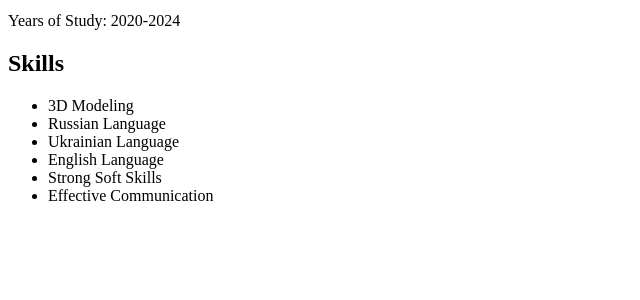
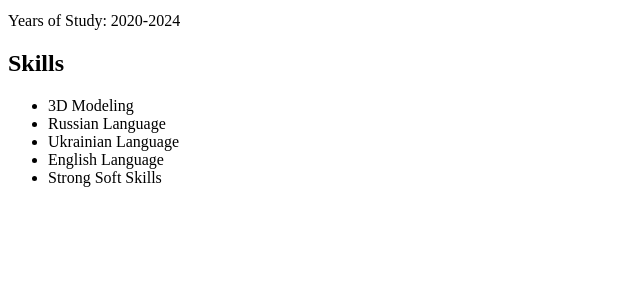
Before and after one commit to helgazakh/laba9, a Django app: page /resume/ in a window 1280 px wide. Shown: the part 183-483 px from the top of the page, without its empty margins (0-640 px from the left). Run offline with Django 4.2, Linux system fonts and the light colour scheme.

Commit message:
Кінцевий стан

```diff
--- a/templates/resume.html
+++ b/templates/resume.html
@@ -19,7 +19,6 @@
         <li>Ukrainian Language</li>
         <li>English Language</li>
         <li>Strong Soft Skills</li>
-        <li>Effective Communication</li>
     </ul>
 </body>
 </html>
```
